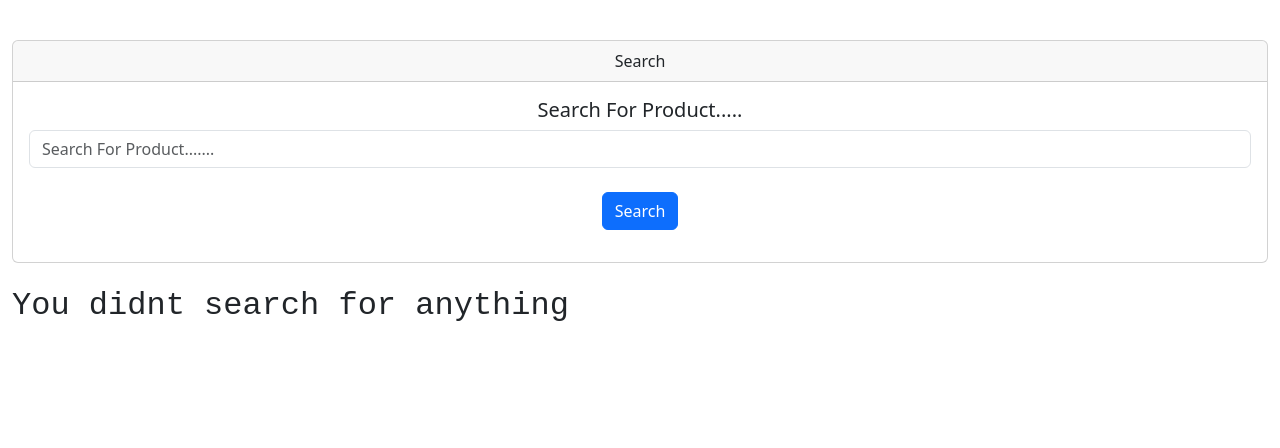
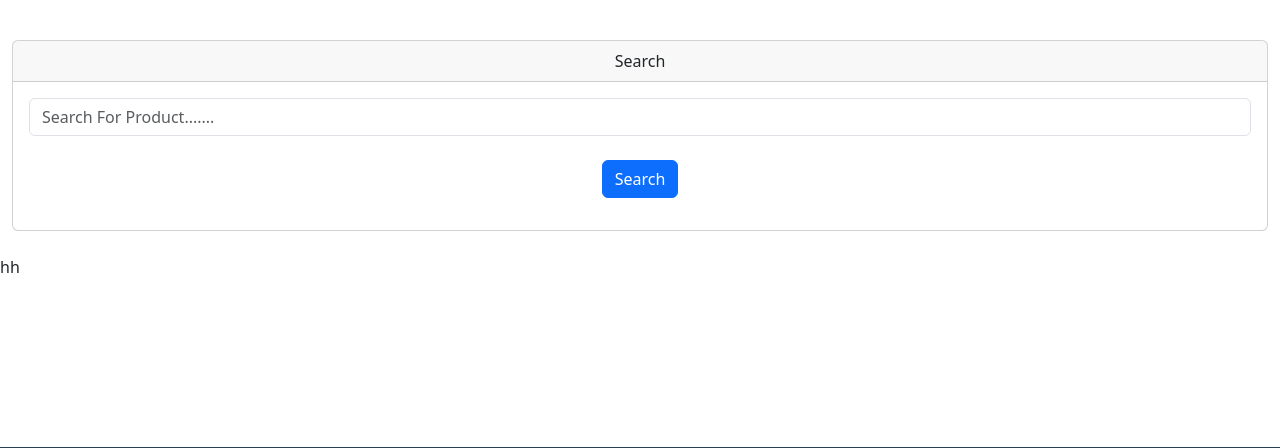
Before and after one commit to jiggyboy1/market_place, a Django app: page /search/ in a window 1280 px wide. Shown: the part 177-625 px from the top of the page. Run offline with Django 5.2, Linux system fonts and the light colour scheme.

Commit message:
initial commit

```diff
--- a/main/views.py
+++ b/main/views.py
@@ -19,6 +19,8 @@ def search(request):
         searched = request.POST['searched']
         items = Product.objects.filter(name__icontains=searched)
 
+        if not searched:
+            messages.success(request,"Please type something")
         if not items:
             messages.success(request,"That Product Doesn't Exist.....Please Try Again")
             return render(request,'search.html',{})
--- a/templates/search.html
+++ b/templates/search.html
@@ -19,11 +19,10 @@
             Search
         </div>
         <div class="card-body">
-            <h5 class="card-title">Search For Product.....</h5>
             <div class="mb-3">
                 <form action="" method="post">
                     {% csrf_token %}
-                    <input type="search" class="form-control"  placeholder="Search For Product......." name="searched"><br>
+                    <input type="text" class="form-control"  placeholder="Search For Product......." name="searched"><br>
                     <button type="submit" class="btn btn-primary">Search</button>
                 </form>
             </div>
@@ -51,7 +50,8 @@
 
         {% endfor %}
     {% else %}
-            <h2>You didnt search for anything</h2>
+    hh
+
     {% endif %}
     </div>
 </div>
```
